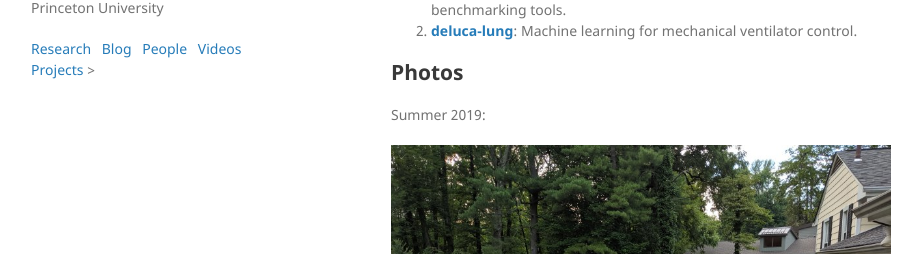
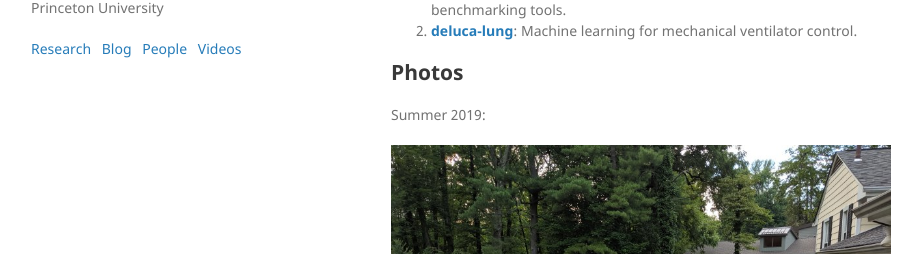
Before and after one commit to MinRegret/minregret.github.io, a Jekyll site: the page built from index.md, in a window 1280 px wide. Shown: the part 340-594 px from the top of the page, without its empty margins (179-1101 px from the left). Built offline with Jekyll 4.4.1, drawn with Linux system fonts in a browser that asks for light colours.

Commit message:
Update default.html

```diff
--- a/_layouts/default.html
+++ b/_layouts/default.html
@@ -28,7 +28,7 @@
           <span><a href="/blog">Blog</a></span>
           <span><a href="/people">People</a></span>
           <span><a href="/videos">Videos</a></span>
-          <!  <span><a href="/projects">Projects</a></span>  >
+          <!--  <span><a href="/projects">Projects</a></span>  -->
         </div>
       </header>
       <section>
```
